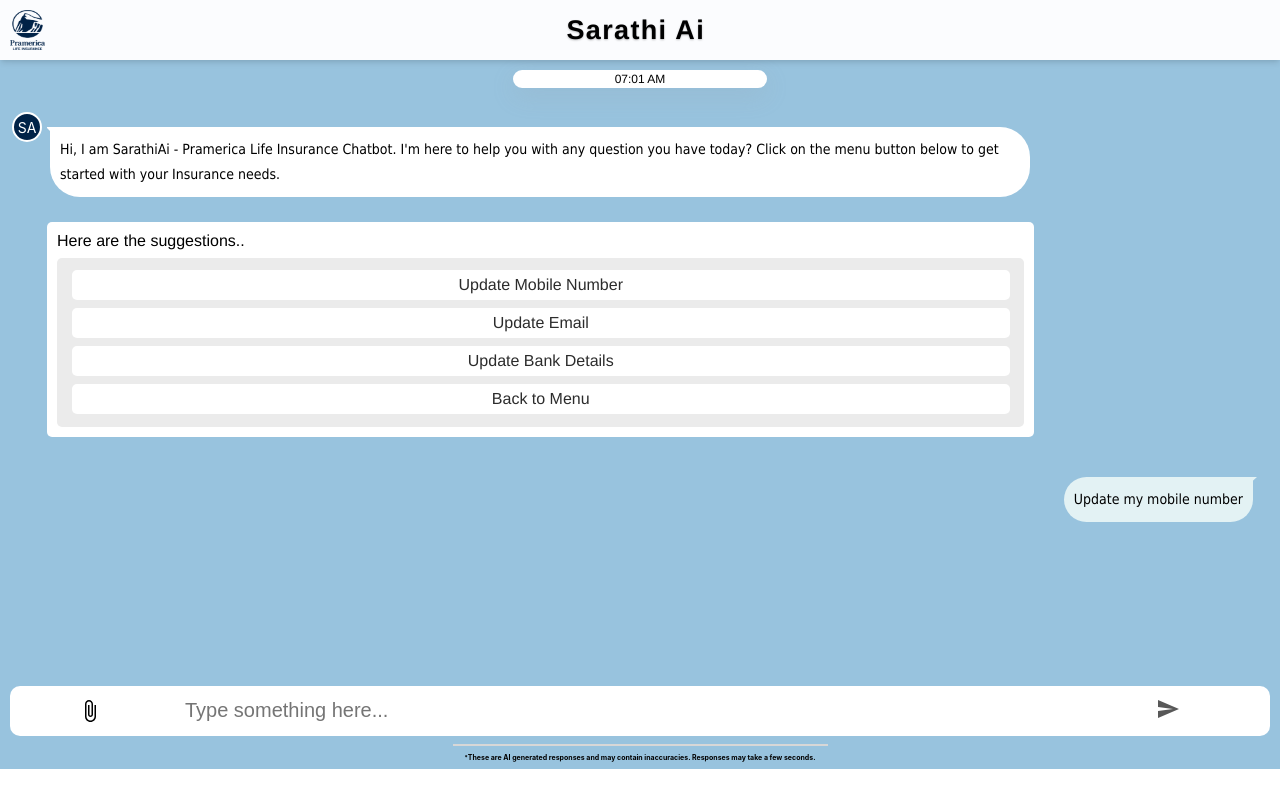
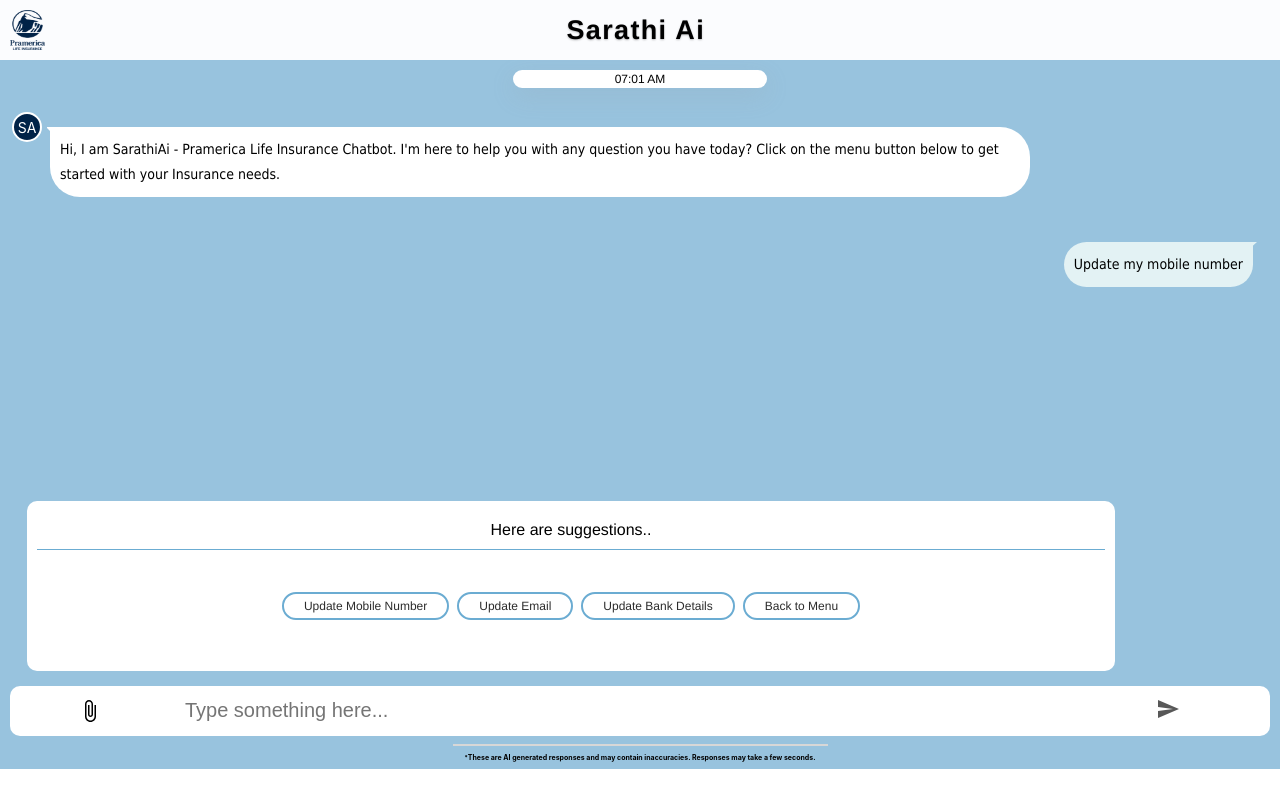
Before and after one commit to Abhinav-Desh/SarathiUI, a React (Create React App) app in the folder sarathiui/: page / in a window 1280 px wide. Built offline with nearby package versions, Linux system fonts and the light colour scheme.

Commit message:
add suggestion panel

```diff
--- a/sarathiui/package.json
+++ b/sarathiui/package.json
@@ -9,6 +9,7 @@
     "@mui/joy": "^5.0.0-beta.48",
     "@mui/material": "^6.1.4",
     "@reduxjs/toolkit": "^2.3.0",
+    "animate.css": "^4.1.1",
     "axios": "^1.7.7",
     "bson-objectid": "^2.0.4",
     "canvas-confetti": "^1.9.3",
--- a/sarathiui/src/App.css
+++ b/sarathiui/src/App.css
@@ -100,10 +100,11 @@
   padding: 10px 7px;
   /* background-color: #dadada; */
   background-color: #98c3de;
+  position: relative;
 }
 
 .mainContent-content{
-  height: 100vh;
+  height: 100%;
   width: 100%;
   display: flex;
   flex-direction: column;
@@ -194,16 +195,21 @@
 
 .suggestions{
   display: flex;
+  animation-duration: 0.7s !important;
   flex-direction: column;
+  position: absolute;
+  bottom: 5px;
+  z-index: 9;
   /* gap: 8px; */
-  height: 215px;
-  margin-left: 40px;
-  max-width: 78%;
+  height: 170px;
+  margin-left: 20px;
+  width: 85vw;
+  /* max-width: 78%; */
   padding: 10px;
   font-family: Helvetica;
   /* background-color: #dadada */
   background-color: #fff;
-  border-radius: 5px;
+  border-radius: 10px;
   /* border: 1px solid #dbdbdb; */
   /* box-shadow: #0000003d 0px 3px 8px; */
   font-family: Helvetica;
@@ -211,32 +217,36 @@
 
 .suggestions-heading{
   /* border-bottom: 1px solid rgb(218, 218, 218); */
-  height: 30px;
+  height: 45px;
+  padding: 10px 0;
+  text-align: center;
+  font-family:  Helvetica;
+  border-bottom: 1px solid #6bacd2;
 }
 
 .suggestion-content{
   display: flex;
-  flex-direction: column;
+  flex-wrap: wrap;
   gap: 8px;
   justify-content: center;
   align-items: center;
-  background-color: #ebebeb;
+  /* background-color: #ebebeb; */
   border-radius: 5px;
-  padding: 5px;
+  padding: 10px;
   height: 100%;
 }
 
 .suggestion-content-1,.suggestion-content-2,.suggestion-content-3,.suggestion-content-4{
-  height: 25px;
-  font-size: 16px;
-  width: 98%;
+
+  font-size: 12px;
   background-color: #ffffff;
-  display: flex;
-  justify-content: center;
-  align-items: center;
-  border-radius: 5px;
-  height: 30px;
+  /* display: flex;
+  justify-content: start;
+  align-items: center; */
+  border-radius: 20px;
   color: #2c2c2c;
+  padding: 5px 20px;
+  border: 2px solid #6bacd2;
 }
 
 .footer-container{
@@ -291,6 +301,7 @@
 .text-something{
   height: 100%;
   width: 85%;
+  outline: none;
   border-radius: 10px;
   border: none;
   padding: 10px;
--- a/sarathiui/src/App.js
+++ b/sarathiui/src/App.js
@@ -2,6 +2,7 @@
 import MainContent from './components/MainContent.tsx';
 import Footer from './components/Footer.tsx'
 import './App.css';
+import 'animate.css';
 
 function App() {
   return (
--- a/sarathiui/src/components/MainContent.tsx
+++ b/sarathiui/src/components/MainContent.tsx
@@ -1,8 +1,15 @@
 import React, { useState, useEffect } from 'react';
+
+const suggestion = [
+  { name: 'Update Mobile Number' },
+  { name: 'Update Email' },
+  { name: 'Update Bank Details' },
+  { name: 'Back to Menu' },
+];
 
 const MainContent = () => {
   // Initialize the state for storing the formatted time
-  const [initialTime, setInitialTime] = useState('');
+  const [initialTime, setInitialTime] = useState<string>('');
 
   // Function to format time as '12-hour' with AM/PM
   function getFormattedTime(date: Date): string {
@@ -18,7 +25,6 @@
   useEffect(() => {
     const presentTime = new Date();
     const formattedPresentTime = getFormattedTime(presentTime);
-
     setInitialTime(formattedPresentTime);
   }, []);
 
@@ -26,56 +32,45 @@
     <div className="mainContent-container">
       <div className="mainContent-content">
         <div className="opening-time">
-          <div className="time-live">
-            {initialTime}
+          <div className="time-live">{initialTime}</div>
         </div>
-        </div>
+
         <div className="sender-content">
           <div className="sender-logo">SA</div>
 
-            <div className='sender-message'>
+          <div className="sender-message">
             {/* <div className="ai-name">SARATHI AI</div> */}
-                <div className='sender-text' style={{lineHeight:'25px'}}> Hi, I am SarathiAi - Pramerica Life Insurance Chatbot. I'm here to help you with any question you have today?  Click on the menu button below to get started with your Insurance needs.
+            <div className="sender-text" style={{ lineHeight: '25px' }}>
+              Hi, I am SarathiAi - Pramerica Life Insurance Chatbot. I'm here to help you with any question you have today? Click on the menu button below to get started with your Insurance needs.
             </div>
             <div className="sender-timing"></div>
           </div>
         </div>
 
-        <div className="suggestions">
-            <div className="suggestions-heading">Here are the suggestions..</div>
+        <div className="suggestions animate__animated animate__fadeInUp">
+          <div className="suggestions-heading">Here are suggestions..</div>
           <div className="suggestion-content">
-        <div className="suggestion-content-1">
-            <div className='mobile-view'></div>
-            <div className="mobile-content">Update Mobile Number</div>
+            {suggestion.map((ele, index) => (
+              <div key={index} className={`suggestion-content-${index + 1}`}>
+                {/* <div className="mobile-view"></div> */}
+                <div className="">{ele.name}</div>
               </div>
-        <div className="suggestion-content-2">
-            <div className="email-view"></div>
-            <div className="email-content">Update Email</div>
-        </div>
-        <div className="suggestion-content-3">
-            <div className="bank-view"></div>
-            <div className="bank-content">Update Bank Details</div>
-        </div>
-        <div className="suggestion-content-4">
-            <div className="menu-view"></div>
-            <div className="menu-content">Back to Menu</div>
-        </div>
+            ))}
           </div>
         </div>
 
         {/* user-content */}
         <div className="user-content">
-
-          <div className='user-message'>
+          <div className="user-message">
             {/* <div className="user-name">YOU</div> */}
-              <div className='user-text' style={{lineHeight:'25px'}}>Update my mobile number
+            <div className="user-text" style={{ lineHeight: '25px' }}>
+              Update my mobile number
             </div>
           </div>
           {/* <div className="user-logo">Y</div> */}
         </div>
       </div>
     </div>
-
   );
 };
 
```
Also changed, not shown: 1 other file (tests, documents, lock files or other folders). Lines whose indentation alone changed are shown as unchanged.
